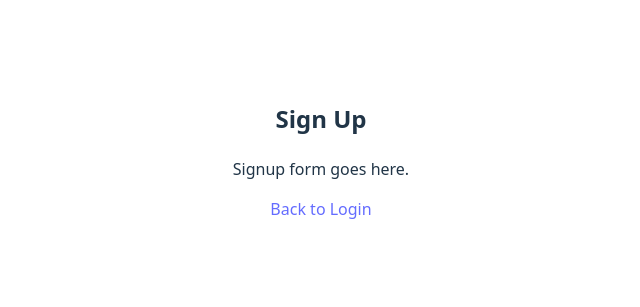
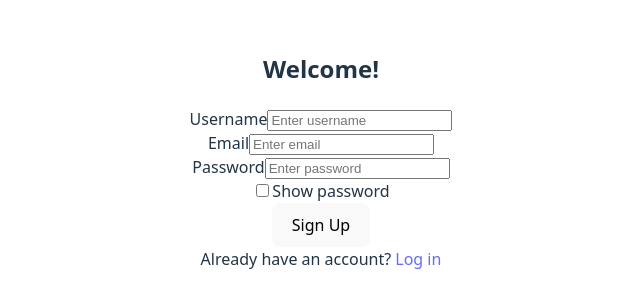
Before and after one commit to TheBawawa/ReCraft, a React (Vite) app in the folder ReCraft/: page /signup in a window 1280 px wide. Shown: the part 249-556 px from the top of the page, without its empty margins (319-959 px from the left). Built offline with nearby package versions, Linux system fonts and the light colour scheme.

Commit message:
updates - Styles folder

```diff
--- a/ReCraft/src/components/LoginForm.jsx
+++ b/ReCraft/src/components/LoginForm.jsx
@@ -1,12 +1,29 @@
 import React, { useState } from "react";
 import { Link } from "react-router-dom";
+import "../styles/LoginForm.css"
 
 function LoginForm() {
   const [showPassword, setShowPassword] = useState(false);
+  const [email, setEmail] = useState("");
+  const [password, setPassword] = useState("");
+
+  const handleSubmit = (e) => {
+    e.preventDefault();
+    // For now, just log the data. In real app, send to backend API
+    console.log("Login data:", {email, password});
+    alert("Login successful! (demo only)");
+    // Reset form
+    setUsername("");
+    setEmail("");
+    setPassword("");
+  };
 
   return (
-    <form className="p-3">
-      <div className="mb-3">
+    <div className="page-signup container" style={{ maxWidth: "400px" }}>
+      <h2 className="mb-4 text-center">Hello!</h2>
+
+      <form className="page-login">
+        <div className="email-box">
           <label htmlFor="inputEmail" className="form-label">
             Email
           </label>
@@ -46,8 +63,9 @@ function LoginForm() {
         </div>
 
         <div className="text-center">
+          <span>Don’t have an account? </span>
           <Link to="/signup" className="btn btn-link p-0">
-          Don’t have an account?
+            Sign up
           </Link>
         </div>
 
@@ -55,6 +73,7 @@ function LoginForm() {
           Sign in
         </button>
       </form>
+    </div>
   );
 }
 
--- a/ReCraft/src/components/SignupForm.jsx
+++ b/ReCraft/src/components/SignupForm.jsx
@@ -1,15 +1,104 @@
-import React from "react";
+import React, { useState } from "react";
 import { Link } from "react-router-dom";
 
 function SignupForm() {
+  const [showPassword, setShowPassword] = useState(false);
+  const [username, setUsername] = useState("");
+  const [email, setEmail] = useState("");
+  const [password, setPassword] = useState("");
+
+  const handleSubmit = (e) => {
+    e.preventDefault();
+    // For now, just log the data. In real app, send to backend API
+    console.log("Signup data:", { username, email, password });
+    alert("Signup successful! (demo only)");
+    // Reset form
+    setUsername("");
+    setEmail("");
+    setPassword("");
+  };
+
   return (
-    <div className="p-3">
-      <h2>Sign Up</h2>
-      <p>Signup form goes here.</p>
+    <div className="page-signup container" style={{ maxWidth: "400px" }}>
+      <h2 className="mb-4 text-center">Welcome!</h2>
 
-      <Link to="/Login" className="btn btn-link p-0">
-        Back to Login
-      </Link>
+      <form onSubmit={handleSubmit}>
+        {/* Username */}
+        <div className="mb-3">
+          <label htmlFor="username" className="form-label">
+            Username
+          </label>
+          <input
+            type="text"
+            id="username"
+            className="form-control"
+            placeholder="Enter username"
+            value={username}
+            onChange={(e) => setUsername(e.target.value)}
+            required
+          />
+        </div>
+
+        {/* Email */}
+        <div className="mb-3">
+          <label htmlFor="email" className="form-label">
+            Email
+          </label>
+          <input
+            type="email"
+            id="email"
+            className="form-control"
+            placeholder="Enter email"
+            value={email}
+            onChange={(e) => setEmail(e.target.value)}
+            required
+          />
+        </div>
+
+        {/* Password */}
+        <div className="mb-3">
+          <label htmlFor="password" className="form-label">
+            Password
+          </label>
+          <input
+            type="password"
+            id="password"
+            className="form-control"
+            placeholder="Enter password"
+            value={password}
+            onChange={(e) => setPassword(e.target.value)}
+            required
+          />
+        </div>
+
+        <div className="mb-3">
+          <div className="form-check">
+            <input
+              className="form-check-input"
+              type="checkbox"
+              id="togglePassword"
+              checked={showPassword}
+              onChange={() => setShowPassword(!showPassword)}
+            />
+            <label className="form-check-label" htmlFor="togglePassword">
+              {showPassword ? "Hide password" : "Show password"}
+            </label>
+          </div>
+        </div>
+
+        {/* Sign Up button */}
+        <button type="submit" className="btn btn-primary w-100 mb-3">
+          Sign Up
+        </button>
+
+        {/* Link to Login page */}
+        <div className="text-center">
+          <span>Already have an account? </span>
+          <Link to="/login" className="btn btn-link p-0">
+            Log in
+          </Link>
+        </div>
+      </form>
     </div>
   );
 }
```
Also changed, not shown: ReCraft/src/styles/LoginForm.css (added). Lines whose indentation alone changed are shown as unchanged.
